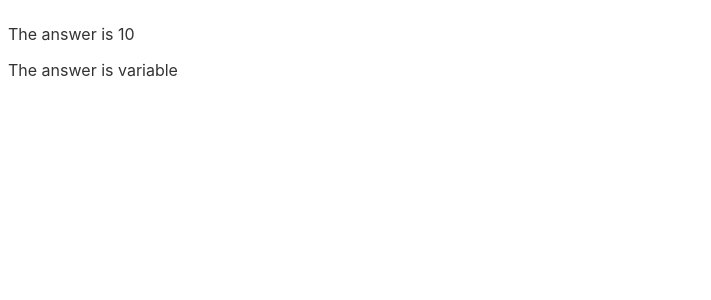
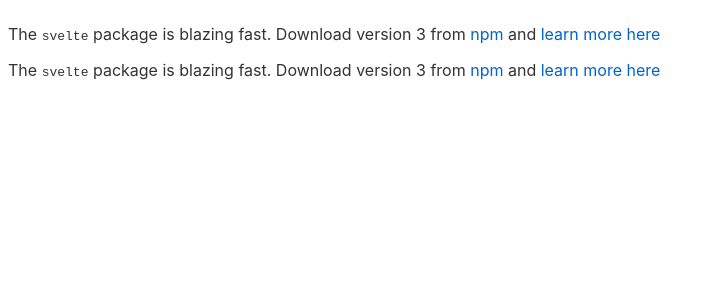
Before and after one commit to SynCROSS/learning-svelte, a Svelte app: page / in a window 1280 px wide. Shown: the top 300 px of the page, without its empty margins (0-711 px from the left). Built offline with nearby package versions, Linux system fonts and the light colour scheme.

Commit message:
Spread Props

```diff
--- a/src/App.svelte
+++ b/src/App.svelte
@@ -1,6 +1,19 @@
 <script>
-  import Nested from './Nested.svelte';
+  import Info from './Info.svelte';
+
+  const pkg = {
+    name: 'svelte',
+    version: 3,
+    speed: 'blazing',
+    website: 'https://svelte.dev',
+  };
 </script>
 
-<Nested answer={10} />
-<Nested />
+<Info
+  name={pkg.name}
+  version={pkg.version}
+  speed={pkg.speed}
+  website={pkg.website}
+/>
+
+<Info {...pkg} />
--- /dev/null
+++ b/src/Info.svelte
@@ -0,0 +1,12 @@
+<script>
+  export let name;
+  export let version;
+  export let speed;
+  export let website;
+</script>
+
+<p>
+  The <code>{name}</code> package is {speed} fast. Download version {version} from
+  <a href="https://www.npmjs.com/package/{name}">npm</a>
+  and <a href={website}>learn more here</a>
+</p>
```
Also changed, not shown: public/build/bundle.js, 1 other file (tests, documents, lock files or other folders).
